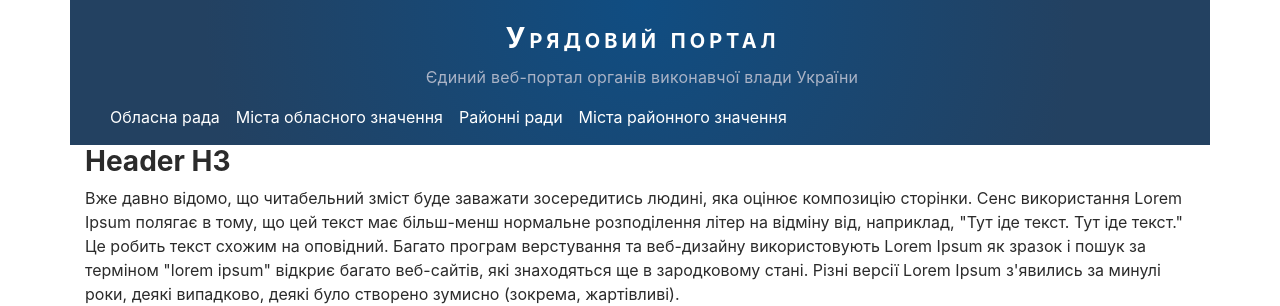
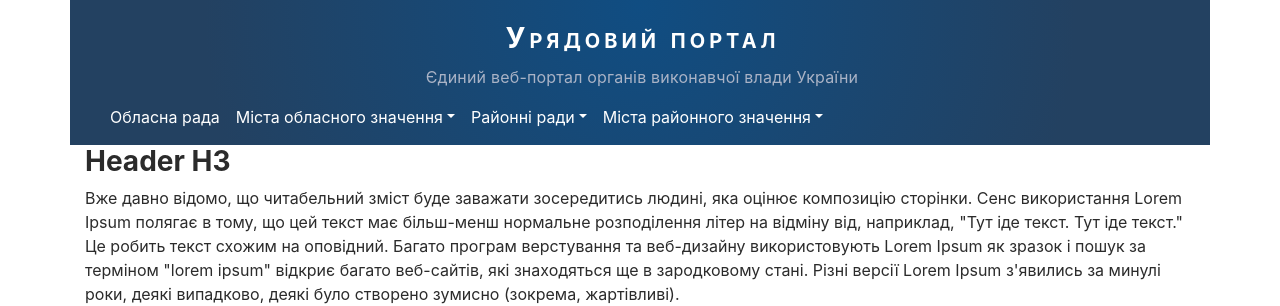
Before and after one commit to typo3uk/typo3uk.github.io, a Jekyll site: the page built from index.html, in a window 1280 px wide. Shown: the part 133-439 px from the top of the page. Built offline with Jekyll 4.4.1, drawn with Linux system fonts in a browser that asks for light colours.

Commit message:
Change #168

```diff
--- a/_sass/t3ppua/_navbar.scss
+++ b/_sass/t3ppua/_navbar.scss
@@ -126,13 +126,13 @@ $dropDown       : true;
 .dropdown-menu {
   border-radius: unset;
 }
-.dropdown-toggle::after {
-  display: inline-block;
-  margin-left: unset;
-  vertical-align: unset;
-  content: unset;
-  border-top: unset;
-  border-right: unset;
-  border-bottom: unset;
-  border-left: unset;
-}
+// .dropdown-toggle::after {
+//   display: inline-block;
+//   margin-left: unset;
+//   vertical-align: unset;
+//   content: unset;
+//   border-top: unset;
+//   border-right: unset;
+//   border-bottom: unset;
+//   border-left: unset;
+// }
```
